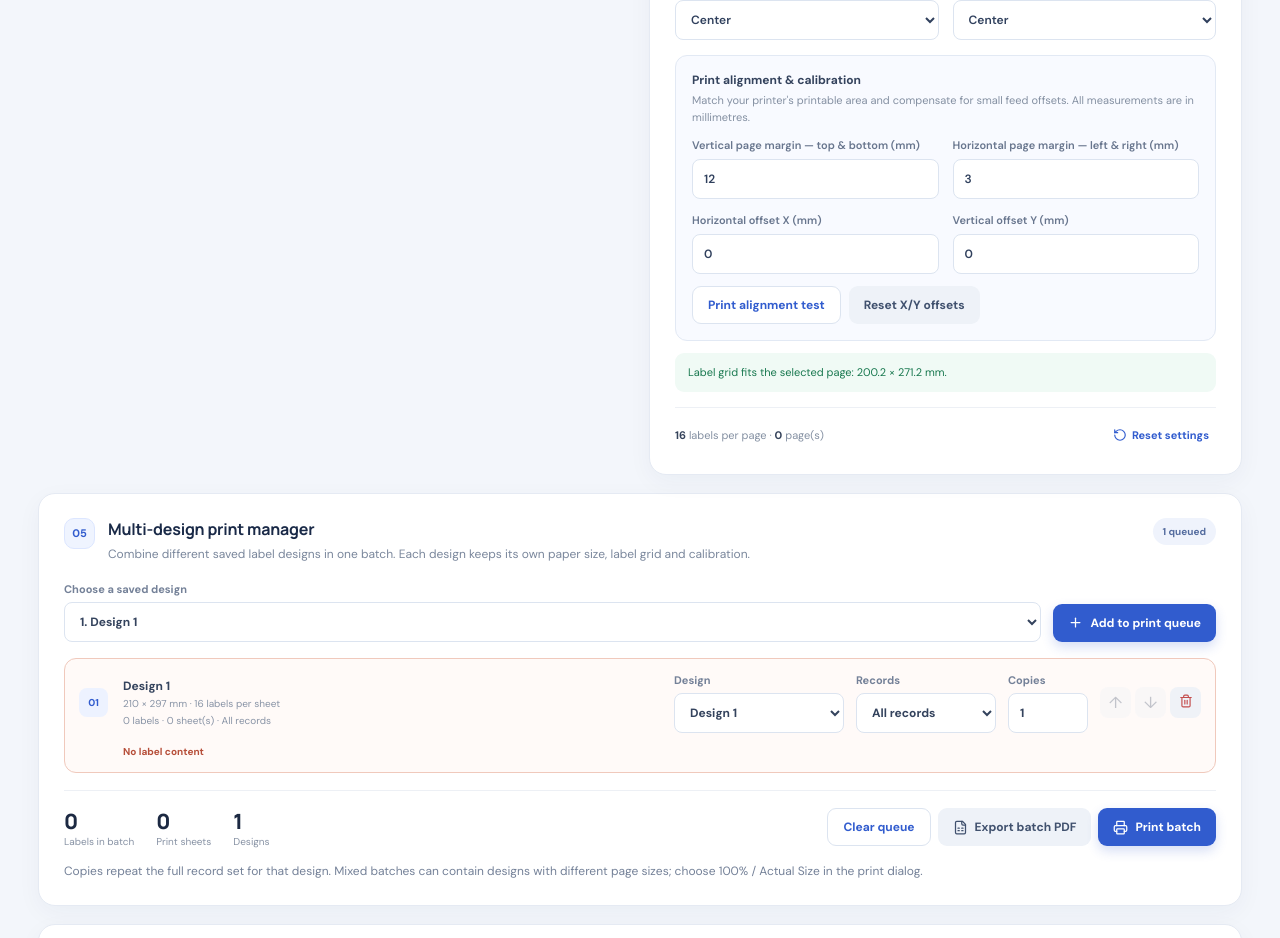
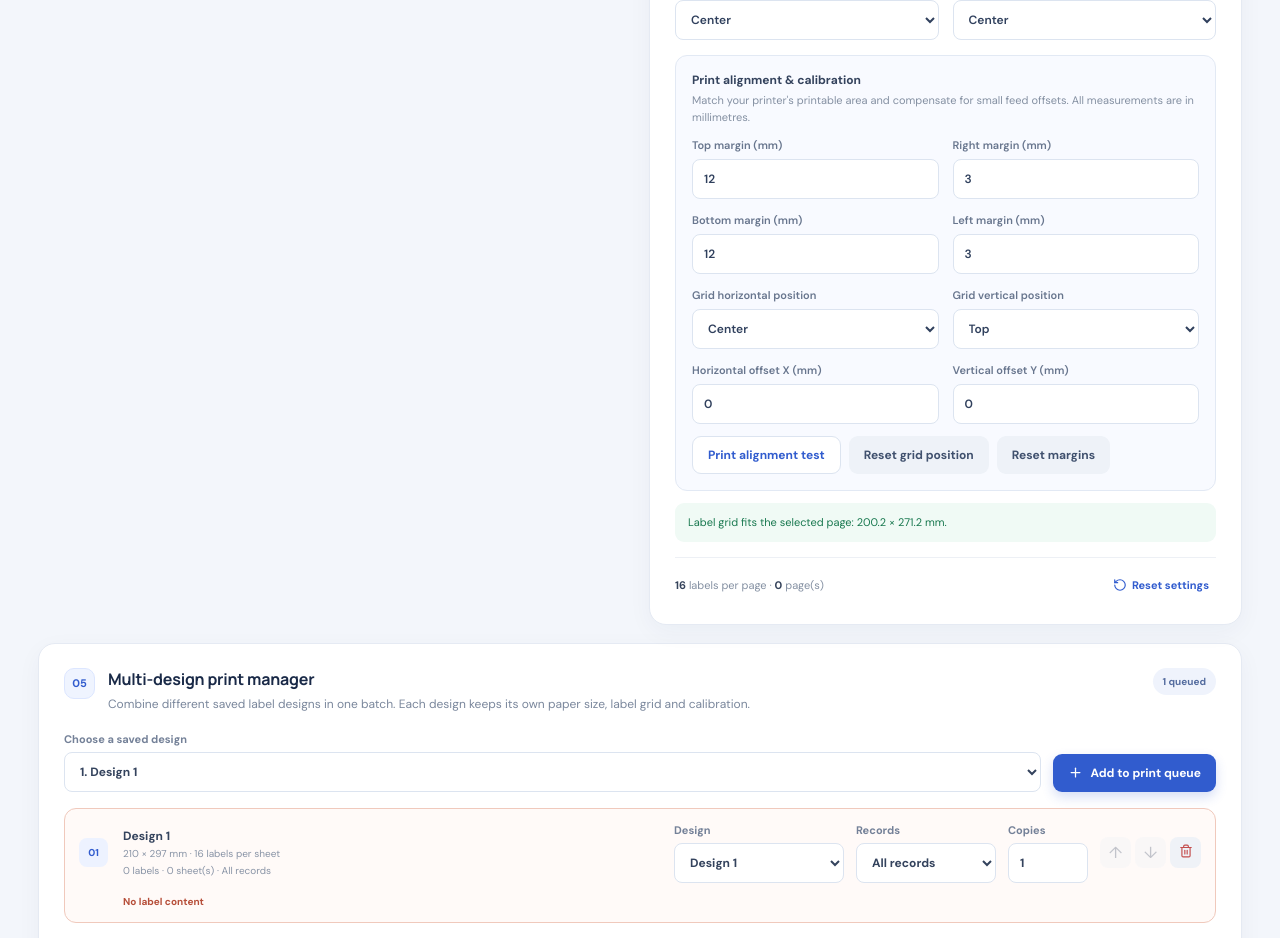
Before and after one commit to akash0222/label-generator, a React (Vite) app: page / in a window 1280 px wide. Shown: the part 1580-2518 px from the top of the page. Built offline with nearby package versions, Linux system fonts and the light colour scheme.

Commit message:
Add advanced print sheet layout controls

```diff
--- a/src/App.jsx
+++ b/src/App.jsx
@@ -7,7 +7,7 @@ const sampleRows = [
   { 'Student Name': 'Abhay Pratap Singh', 'Reg No': '2412158', Salutation: 'Mr.', Gender: 'Male', 'Father Name': 'Vijendra Singh', Address: 'Sample House, Sector 10', City: 'Noida', State: 'Uttar Pradesh', Pincode: '201301', 'Mobile No': '9876543210', 'Father Phone no:': '9876501234' }
 ];
 const MAX_UPLOAD_BYTES = 20 * 1024 * 1024;
-const defaults = { pageSize: 'A4', orientation: 'portrait', customPageWidth: 210, customPageHeight: 297, labelWidth: 99.1, labelHeight: 33.9, columns: 2, rows: 8, gapX: 2, gapY: 0, padding: 3, fontSize: 11, lineGap: 1.5, alignment: 'center', vertical: 'center', printMarginTop: 12, printMarginSide: 3, printOffsetX: 0, printOffsetY: 0 };
+const defaults = { pageSize: 'A4', orientation: 'portrait', customPageWidth: 210, customPageHeight: 297, labelWidth: 99.1, labelHeight: 33.9, columns: 2, rows: 8, gapX: 2, gapY: 0, padding: 3, fontSize: 11, lineGap: 1.5, alignment: 'center', vertical: 'center', printMarginTop: 12, printMarginRight: 3, printMarginBottom: 12, printMarginLeft: 3, printMarginSide: 3, gridAlignX: 'center', gridAlignY: 'top', printOffsetX: 0, printOffsetY: 0 };
 const norm = value => String(value ?? '').toLowerCase().replace(/[^a-z0-9]/g, '');
 const getValue = (record, heading) => { const key = Object.keys(record).find(item => norm(item) === norm(heading)); return key ? String(record[key] ?? '').trim() : ''; };
 
@@ -83,13 +83,19 @@ function BarcodeVisual({ value, format = 'CODE128', foreground = '#111111', back
 }
 
 function normalizeSettings(value = {}) {
-  const merged = { ...defaults, ...(value && typeof value === 'object' ? value : {}) };
+  const source = value && typeof value === 'object' && !Array.isArray(value) ? value : {};
+  const merged = { ...defaults, ...source };
+  // Migrate saved projects that used one shared side margin and a shared top/bottom margin.
+  if (!Object.prototype.hasOwnProperty.call(source, 'printMarginLeft')) merged.printMarginLeft = source.printMarginSide ?? defaults.printMarginLeft;
+  if (!Object.prototype.hasOwnProperty.call(source, 'printMarginRight')) merged.printMarginRight = source.printMarginSide ?? defaults.printMarginRight;
+  if (!Object.prototype.hasOwnProperty.call(source, 'printMarginBottom')) merged.printMarginBottom = source.printMarginTop ?? defaults.printMarginBottom;
   const ranges = {
     customPageWidth: [50, 2000], customPageHeight: [50, 2000],
     labelWidth: [5, 1000], labelHeight: [5, 1000],
     columns: [1, 8], rows: [1, 30], gapX: [0, 100], gapY: [0, 100],
     padding: [0, 20], fontSize: [5, 36], lineGap: [0, 20],
-    printMarginTop: [0, 40], printMarginSide: [0, 40],
+    printMarginTop: [0, 40], printMarginRight: [0, 40],
+    printMarginBottom: [0, 40], printMarginLeft: [0, 40],
     printOffsetX: [-40, 40], printOffsetY: [-40, 40]
   };
   for (const [key, [min, max]] of Object.entries(ranges)) {
@@ -100,6 +106,9 @@ function normalizeSettings(value = {}) {
   if (!['portrait', 'landscape'].includes(merged.orientation)) merged.orientation = defaults.orientation;
   if (!['left', 'center', 'right'].includes(merged.alignment)) merged.alignment = defaults.alignment;
   if (!['top', 'center', 'bottom'].includes(merged.vertical)) merged.vertical = defaults.vertical;
+  if (!['left', 'center', 'right'].includes(merged.gridAlignX)) merged.gridAlignX = defaults.gridAlignX;
+  if (!['top', 'center', 'bottom'].includes(merged.gridAlignY)) merged.gridAlignY = defaults.gridAlignY;
+  merged.printMarginSide = merged.printMarginLeft;
   merged.columns = Math.round(merged.columns);
   merged.rows = Math.round(merged.rows);
   return merged;
@@ -116,22 +125,29 @@ function getPageMetricsForSettings(settings) {
   const rows = Math.max(1, Math.round(Number(settings.rows) || 1));
   const labelWidth = Number(settings.labelWidth), labelHeight = Number(settings.labelHeight);
   const gapX = Number(settings.gapX), gapY = Number(settings.gapY);
-  const printMarginTop = Number(settings.printMarginTop), printMarginSide = Number(settings.printMarginSide);
+  const printMarginTop = Number(settings.printMarginTop);
+  const printMarginRight = Number(settings.printMarginRight);
+  const printMarginBottom = Number(settings.printMarginBottom);
+  const printMarginLeft = Number(settings.printMarginLeft);
   const printOffsetX = Number(settings.printOffsetX), printOffsetY = Number(settings.printOffsetY);
-  const valid = [pageWidth, pageHeight, labelWidth, labelHeight, gapX, gapY, printMarginTop, printMarginSide, printOffsetX, printOffsetY].every(Number.isFinite)
+  const valid = [pageWidth, pageHeight, labelWidth, labelHeight, gapX, gapY, printMarginTop, printMarginRight, printMarginBottom, printMarginLeft, printOffsetX, printOffsetY].every(Number.isFinite)
     && pageWidth > 0 && pageHeight > 0 && labelWidth > 0 && labelHeight > 0
-    && gapX >= 0 && gapY >= 0 && printMarginTop >= 0 && printMarginSide >= 0;
-  const printableWidth = pageWidth - printMarginSide * 2;
-  const printableHeight = pageHeight - printMarginTop * 2;
+    && gapX >= 0 && gapY >= 0 && printMarginTop >= 0 && printMarginRight >= 0 && printMarginBottom >= 0 && printMarginLeft >= 0;
+  const printableWidth = pageWidth - printMarginLeft - printMarginRight;
+  const printableHeight = pageHeight - printMarginTop - printMarginBottom;
   const gridWidth = columns * labelWidth + (columns - 1) * gapX;
   const gridHeight = rows * labelHeight + (rows - 1) * gapY;
-  const gridStartX = printMarginSide + (printableWidth - gridWidth) / 2 + printOffsetX;
-  const gridStartY = printMarginTop + printOffsetY;
+  const remainingX = printableWidth - gridWidth;
+  const remainingY = printableHeight - gridHeight;
+  const horizontalOffset = settings.gridAlignX === 'left' ? 0 : settings.gridAlignX === 'right' ? remainingX : remainingX / 2;
+  const verticalOffset = settings.gridAlignY === 'center' ? remainingY / 2 : settings.gridAlignY === 'bottom' ? remainingY : 0;
+  const gridStartX = printMarginLeft + horizontalOffset + printOffsetX;
+  const gridStartY = printMarginTop + verticalOffset + printOffsetY;
   const fitsWidth = valid && printableWidth > 0 && gridWidth <= printableWidth
-    && gridStartX >= printMarginSide - 0.001 && gridStartX + gridWidth <= pageWidth - printMarginSide + 0.001;
+    && gridStartX >= printMarginLeft - 0.001 && gridStartX + gridWidth <= pageWidth - printMarginRight + 0.001;
   const fitsHeight = valid && printableHeight > 0 && gridHeight <= printableHeight
-    && gridStartY >= printMarginTop - 0.001 && gridStartY + gridHeight <= pageHeight - printMarginTop + 0.001;
-  return { valid, fits: fitsWidth && fitsHeight, pageWidth, pageHeight, printableWidth, printableHeight, gridWidth, gridHeight, gridStartX, gridStartY, printMarginTop, printMarginSide, printOffsetX, printOffsetY, fitsWidth, fitsHeight, columns, rows, perPage: columns * rows };
+    && gridStartY >= printMarginTop - 0.001 && gridStartY + gridHeight <= pageHeight - printMarginBottom + 0.001;
+  return { valid, fits: fitsWidth && fitsHeight, pageWidth, pageHeight, printableWidth, printableHeight, gridWidth, gridHeight, gridStartX, gridStartY, printMarginTop, printMarginRight, printMarginBottom, printMarginLeft, printOffsetX, printOffsetY, fitsWidth, fitsHeight, columns, rows, perPage: columns * rows };
 }
 
 function readInitialProjectState() {
@@ -359,9 +375,9 @@ export default function App() {
     const pageJobs = [...queuedPrintJobs, ...(printRunJobs || [])];
     const namedPages = pageJobs.filter(job => job.design && job.metrics?.valid).map(job => {
       const pageName = 'label_sheet_' + String(job.id).replace(/[^a-zA-Z0-9_-]/g, '_');
-      return '@page ' + pageName + ' { size: ' + job.metrics.pageWidth + 'mm ' + job.metrics.pageHeight + 'mm; margin: ' + job.settings.printMarginTop + 'mm ' + job.settings.printMarginSide + 'mm; }';
+      return '@page ' + pageName + ' { size: ' + job.metrics.pageWidth + 'mm ' + job.metrics.pageHeight + 'mm; margin: ' + job.settings.printMarginTop + 'mm ' + job.settings.printMarginRight + 'mm ' + job.settings.printMarginBottom + 'mm ' + job.settings.printMarginLeft + 'mm; }';
     }).join(' ');
-    style.textContent = '@media print { @page { size: ' + w + 'mm ' + h + 'mm; margin: ' + Number(settings.printMarginTop || 0) + 'mm ' + Number(settings.printMarginSide || 0) + 'mm; } ' + namedPages + ' }';
+    style.textContent = '@media print { @page { size: ' + w + 'mm ' + h + 'mm; margin: ' + Number(settings.printMarginTop || 0) + 'mm ' + Number(settings.printMarginRight || 0) + 'mm ' + Number(settings.printMarginBottom || 0) + 'mm ' + Number(settings.printMarginLeft || 0) + 'mm; } ' + namedPages + ' }';
   }, [settings.pageSize, settings.orientation, settings.customPageWidth, settings.customPageHeight, settings.printMarginTop, settings.printMarginSide, queuedPrintJobs, printRunJobs]);
 
   useEffect(() => {
@@ -1157,6 +1173,9 @@ export default function App() {
     '--font-size': settings.fontSize + 'pt', '--line-gap': settings.lineGap + 'mm', '--rows': settings.rows,
     '--h-align': settings.alignment === 'left' ? 'flex-start' : settings.alignment === 'right' ? 'flex-end' : 'center',
     '--text-align': settings.alignment, '--v-align': settings.vertical === 'top' ? 'flex-start' : settings.vertical === 'bottom' ? 'flex-end' : 'center',
+    '--sheet-align-x': settings.gridAlignX === 'left' ? 'start' : settings.gridAlignX === 'right' ? 'end' : 'center',
+    '--sheet-align-y': settings.gridAlignY === 'top' ? 'start' : settings.gridAlignY === 'bottom' ? 'end' : 'center',
+    '--printable-height': pageMetrics.printableHeight + 'mm',
     '--print-offset-x': Number(settings.printOffsetX || 0) + 'mm', '--print-offset-y': Number(settings.printOffsetY || 0) + 'mm'
   };
 
@@ -1320,21 +1339,26 @@ export default function App() {
     <div className="print-calibration">
       <div className="print-calibration-heading"><strong>Print alignment & calibration</strong><span>Match your printer's printable area and compensate for small feed offsets. All measurements are in millimetres.</span></div>
       <div className="settings-grid calibration-grid">
-        <label>Vertical page margin — top & bottom (mm)<input type="number" min="0" max="40" step="0.1" value={settings.printMarginTop} onChange={e => setSetting('printMarginTop', Math.max(0, Number(e.target.value) || 0))}/></label>
-        <label>Horizontal page margin — left & right (mm)<input type="number" min="0" max="40" step="0.1" value={settings.printMarginSide} onChange={e => setSetting('printMarginSide', Math.max(0, Number(e.target.value) || 0))}/></label>
+        <label>Top margin (mm)<input type="number" min="0" max="40" step="0.1" value={settings.printMarginTop} onChange={e => setSetting('printMarginTop', Number(e.target.value))}/></label>
+        <label>Right margin (mm)<input type="number" min="0" max="40" step="0.1" value={settings.printMarginRight} onChange={e => setSetting('printMarginRight', Number(e.target.value))}/></label>
+        <label>Bottom margin (mm)<input type="number" min="0" max="40" step="0.1" value={settings.printMarginBottom} onChange={e => setSetting('printMarginBottom', Number(e.target.value))}/></label>
+        <label>Left margin (mm)<input type="number" min="0" max="40" step="0.1" value={settings.printMarginLeft} onChange={e => setSetting('printMarginLeft', Number(e.target.value))}/></label>
+        <label>Grid horizontal position<select value={settings.gridAlignX} onChange={e => setSetting('gridAlignX', e.target.value)}><option value="left">Left</option><option value="center">Center</option><option value="right">Right</option></select></label>
+        <label>Grid vertical position<select value={settings.gridAlignY} onChange={e => setSetting('gridAlignY', e.target.value)}><option value="top">Top</option><option value="center">Center</option><option value="bottom">Bottom</option></select></label>
         <label>Horizontal offset X (mm)<input type="number" step="0.1" value={settings.printOffsetX} onChange={e => setSetting('printOffsetX', Number(e.target.value) || 0)}/></label>
         <label>Vertical offset Y (mm)<input type="number" step="0.1" value={settings.printOffsetY} onChange={e => setSetting('printOffsetY', Number(e.target.value) || 0)}/></label>
       </div>
       <div className="calibration-actions">
         <button className="button outline" onClick={printCalibrationTest}>Print alignment test</button>
-        <button className="button secondary" onClick={() => { setSetting('printOffsetX', 0); setSetting('printOffsetY', 0); }}>Reset X/Y offsets</button>
+        <button className="button secondary" onClick={() => { setSetting('gridAlignX', 'center'); setSetting('gridAlignY', 'top'); setSetting('printOffsetX', 0); setSetting('printOffsetY', 0); }}>Reset grid position</button>
+        <button className="button secondary" onClick={() => { setSetting('printMarginTop', defaults.printMarginTop); setSetting('printMarginRight', defaults.printMarginRight); setSetting('printMarginBottom', defaults.printMarginBottom); setSetting('printMarginLeft', defaults.printMarginLeft); }}>Reset margins</button>
       </div>
     </div>
     <div className={'layout-fit ' + (pageMetrics.fits ? 'fit-ok' : 'fit-warning')} role="status">
       {pageMetrics.valid
         ? (pageMetrics.fits
           ? 'Label grid fits the selected page: ' + pageMetrics.gridWidth.toFixed(1) + ' × ' + pageMetrics.gridHeight.toFixed(1) + ' mm.'
-          : 'Label grid exceeds the printable page area (' + pageMetrics.printableWidth.toFixed(1) + ' × ' + pageMetrics.printableHeight.toFixed(1) + ' mm). Adjust rows, columns, label size or gaps.')
+          : 'Label grid exceeds the printable page area (' + pageMetrics.printableWidth.toFixed(1) + ' × ' + pageMetrics.printableHeight.toFixed(1) + ' mm). Adjust margins, grid position, rows, columns, label size or gaps.')
         : 'Enter valid page and label dimensions and non-negative gaps.'}
     </div><div className="settings-footer"><span><b>{perPage}</b> labels per page · <b>{pages.length}</b> page(s)</span><button className="text-button" onClick={resetSettings}><RotateCcw size={14}/> Reset settings</button></div></section></div>
 
@@ -1444,6 +1468,9 @@ export default function App() {
               '--h-align': cfg.alignment === 'left' ? 'flex-start' : cfg.alignment === 'right' ? 'flex-end' : 'center',
               '--text-align': cfg.alignment,
               '--v-align': cfg.vertical === 'top' ? 'flex-start' : cfg.vertical === 'bottom' ? 'flex-end' : 'center',
+              '--sheet-align-x': cfg.gridAlignX === 'left' ? 'start' : cfg.gridAlignX === 'right' ? 'end' : 'center',
+              '--sheet-align-y': cfg.gridAlignY === 'top' ? 'start' : cfg.gridAlignY === 'bottom' ? 'end' : 'center',
+              '--printable-height': metrics.printableHeight + 'mm',
               '--print-offset-x': cfg.printOffsetX + 'mm', '--print-offset-y': cfg.printOffsetY + 'mm'
             };
             return <div className="print-page mixed-print-page" key={sheet.id} style={printVars}>
```
